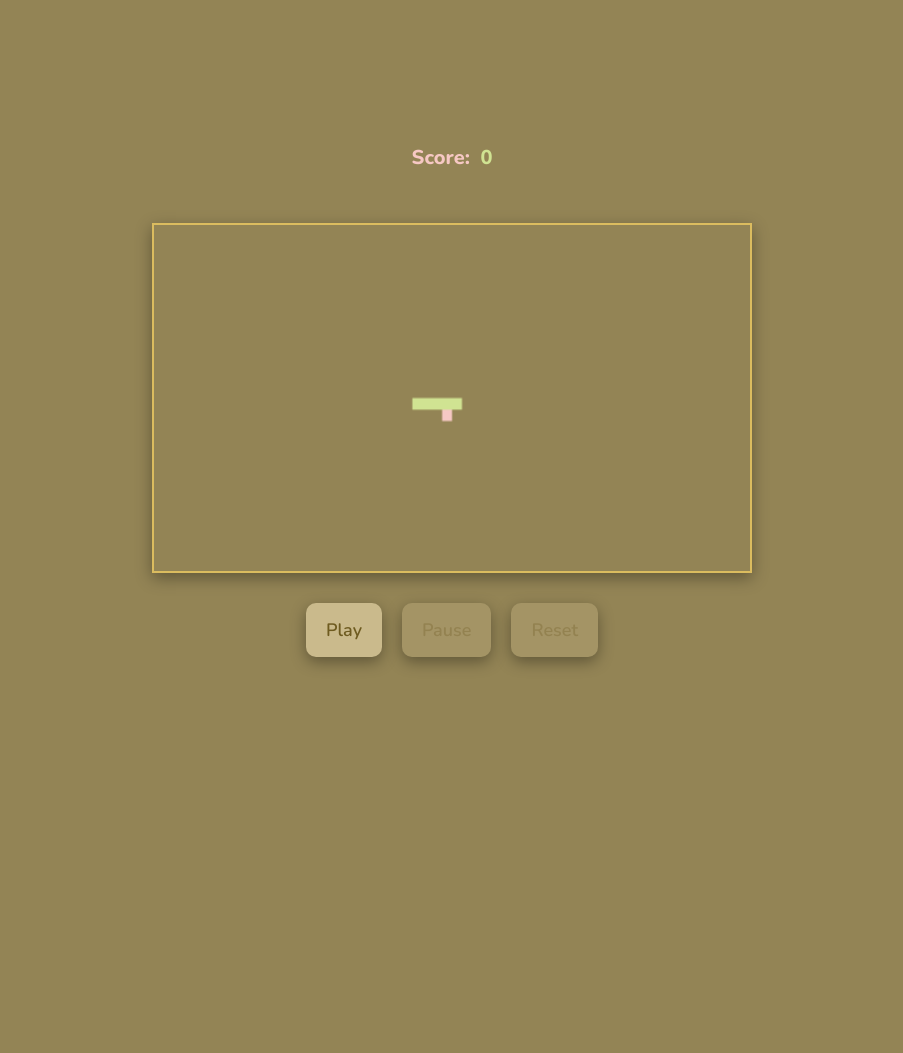
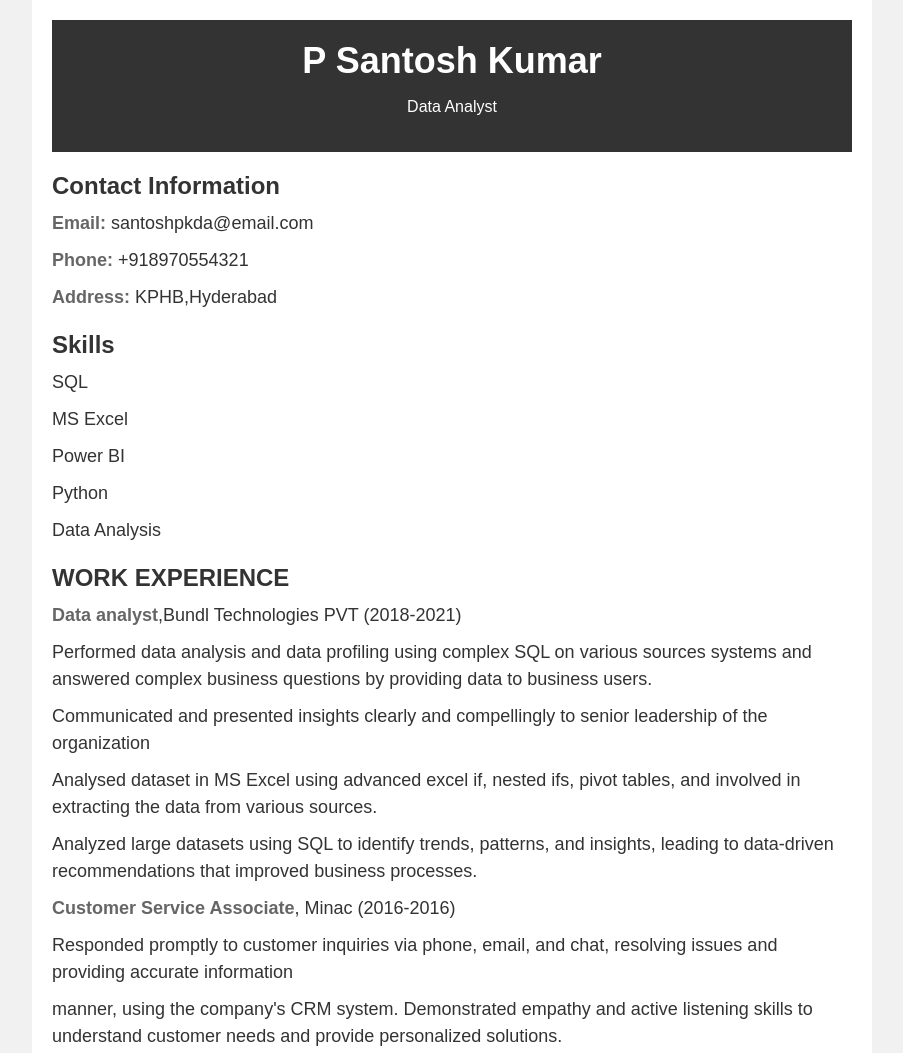
Before and after one commit to SantoshPDA/santoshpda.github.io, a plain HTML site: page index.html in a window 1280 px wide. Shown: the top 1053 px of the page, without its empty margins (188-1091 px from the left). Before the commit the page ends 800 px from the top, so only its background shows below. Drawn offline with nearby package versions, Linux system fonts and the light colour scheme.

Commit message:
Update index.html

```diff
--- a/index.html
+++ b/index.html
@@ -1,281 +1,138 @@
 <!DOCTYPE html>
 <html>
   <head>
-    <title>My Webpage</title>
-  </head>
+    <title>John Doe's Resume</title>
     <style>
-  @import url('https://fonts.googleapis.com/css2?family=Nunito:wght@400;600;800&display=swap');
-
-*,
-::after,
-::before {
-    border: 0;
-    box-sizing: border-box;
+      body {
+        font-family: Arial, sans-serif;
         margin: 0;
         padding: 0;
-    outline: none;
+        background-color: #f1f1f1;
       }
 
-html {
-    font-size: 62.5%;
+      .container {
+        max-width: 800px;
+        margin: 0 auto;
+        background-color: #fff;
+        padding: 20px;
+      }
+
+      header {
+        background-color: #333;
+        color: #fff;
+        padding: 20px;
+        text-align: center;
+      }
+
+      h1 {
+        margin: 0;
+        font-size: 36px;
+      }
+
+      h2 {
+        margin: 20px 0 10px 0;
+        font-size: 24px;
+        color: #333;
+      }
+
+      ul {
+        list-style: none;
+        margin: 0;
+        padding: 0;
+      }
+
+      li {
+        margin-bottom: 10px;
+        color: #333;
+      }
+
+      .section {
+        margin: 20px 0;
+      }
+
+      .section h2 {
+        margin-top: 0;
+      }
+
+      .section ul li {
+        font-size: 18px;
+        line-height: 1.5;
+      }
+
+      .section ul li span {
+        font-weight: bold;
+        color: #666;
       }
 
 	  body {
-    font-family: 'Nunito', sans-serif;
-    background-color: #938455;
+  font-family: Arial, sans-serif;
   margin: 0;
   padding: 0;
-    display: flex;
-    flex-direction: column;
-    justify-content: center;
-    align-items: center;
-    height: 100vh;
-    width: 100vw;
+  background-color: #f1f1f1;
 }
 
-canvas {
-    box-shadow: rgba(0, 0, 0, 0.35) 0px 5px 15px;
-    width: 600px;
-    height: 350px;
-    border: 2px solid #DBBC5F;
-}
+.container {
+  max-width: 800px;
+  margin: 0 auto;
 
-.score {
-    font-size: 2rem;
-    margin-bottom: 1.5rem;
-    font-weight: 800;
-    color: #f6c8c4;
+    </style>
+  </head>
+  <body>
+    <div class="container">
+      <header>
+        <h1>P Santosh Kumar</h1>
+        <p>Data Analyst</p>
+      </header>
 
-}
+      <div class="section">
+        <h2>Contact Information</h2>
+        <ul>
+          <li><span>Email:</span> santoshpkda@email.com</li>
+          <li><span>Phone:</span> +918970554321</li>
+          <li><span>Address:</span> KPHB,Hyderabad</li>
+        </ul>
+      </div>
 
-.message {
-    font-size: 2rem;
-    margin-bottom: 1rem;
-    font-weight: 800;
-    color: #d0e392;
-    opacity: 0;
-}
+      <div class="section">
+        <h2>Skills</h2>
+        <ul>
+          <li>SQL</li>
+          <li>MS Excel</li>
+          <li>Power BI</li>
+          <li>Python</li>
+          <li>Data Analysis</li>
+        </ul>
+      </div>
 
-.score span {
-    color: #d0e392;
-    margin-left: .5rem;
-}
+      <div class="section">
+        <h2>WORK EXPERIENCE</h2>
+        <ul>
+          <li><span>Data analyst</span>,Bundl Technologies PVT (2018-2021)</li>
+          <li>Performed data analysis and data profiling using complex SQL on various
+sources systems and answered complex business questions by providing data
+to business users.
+</li><li></li><li>Communicated and presented insights clearly and compellingly to senior
+leadership of the organization</li>
+<li>Analysed dataset in MS Excel using advanced excel if, nested ifs, pivot tables,
+and involved in extracting the data from various sources.</li><li>Analyzed large datasets using SQL to identify trends, patterns, and insights,
+leading to data-driven recommendations that improved business processes.
+</li>          <li><span>Customer Service Associate</span>, Minac (2016-2016)</li>
+          <li>Responded promptly to customer inquiries via phone, email, and chat, resolving
+issues and providing accurate information</li><li>manner, using the company's CRM system.
+Demonstrated empathy and active listening skills to understand customer needs
+and provide personalized solutions.</li><li>to provide effective recommendations to customers.
+Collaborated with cross-functional teams, including sales and logistics, to
+ensure timely and accurate delivery of products and services.
+</li>
+        </ul>
+      </div>
 
-.buttons-ctn {
-    display: flex;
-    gap: 2rem;
-    margin-top: 3rem;
-}
-
-button {
-    cursor: pointer;
-    font-size: 1.8rem;
-    padding: 1.5rem 2rem;
-    border-radius: 10px;
-    font-family: 'Nunito', sans-serif;
-    font-weight: 600;
-    background-color: #CABA8C;
-    color: #6e5b20;
-    border: none;
-    transition: background-color 0.3s ease, color 0.5s ease;
-    box-shadow: rgba(0, 0, 0, 0.35) 0px 5px 15px;
-}
-
-button:hover {
-    background-color: #DBBC5F;
-    color: #ffffff;
-}
-
-button.inactive {
-    pointer-events: none;
-    background-color: rgb(202, 186, 140, 0.3);
-    color: rgba(110, 91, 32, 0.3);
-}
-
-@media screen and (min-width:500px) {
-    canvas {
-        color: #f6c8c4;
-    }
-}
-  </style>
-<body>
-    <p class="score">Score: <span id="score"></span></p>
-    <p class="message">GAME OVER!</p>
-    <canvas id="game-board"></canvas>
-    <div class="buttons-ctn">
-        <button class="btn-play" id="play">Play</button>
-        <button class="btn-pause" id="pause">Pause</button>
-        <button class="btn-reset" id="reset">Reset</button>
+      <div class="section">
+        <h2>Education</h2>
+        <ul>
+          <li><span>Bachelor of Technology in Electroncs and Cummunication Engineering</span>, TRRCET (2015)</li>
+        </ul>
+      </div>
     </div>
   </body>
-<script>const canvasElement = document.querySelector("#game-board");
-const context = canvasElement.getContext("2d");
-const scoreElement = document.querySelector('#score');
-const messageElement = document.querySelector('.message');
-const playButton = document.querySelector('#play');
-const pauseButton = document.querySelector('#pause');
-const resetButton = document.querySelector('#reset');
-const snakeSize = 5;
-const gridSize = 5;
-
-let snake = [];
-let food = {};
-let score = 0;
-let direction = '';
-let gameLoopInterval = 0;
-let isRunningGame = false;
-
-function startGame() {
-    if (!isRunningGame) {
-        score = 0;
-        direction = "right";
-    };
-
-    document.addEventListener("keydown", changeDirection);
-    gameLoopInterval = setInterval(gameLoop, 1000 / 10);
-    resetButton.classList.add('inactive');
-    pauseButton.classList.remove('inactive');
-    playButton.classList.add('inactive');
-    gameLoop();
-};
-
-function createSnake() {
-
-    // starts snake from the center
-    const centerX = Math.floor(canvasElement.width / gridSize / 2);
-    const centerY = Math.floor(canvasElement.height / gridSize / 2);
-
-    for (let i = 0; i < snakeSize; i++) {
-        snake.push({ x: centerX - i, y: centerY });
-    };
-};
-
-function createFood() {
-    food = {
-        x: Math.floor(Math.random() * (canvasElement.width / gridSize)),
-        y: Math.floor(Math.random() * (canvasElement.height / gridSize)),
-    };
-};
-
-function drawSnake() {
-    snake.forEach(function (segment) {
-        context.fillStyle = '#d0e392';
-        context.fillRect(segment.x * gridSize, segment.y * gridSize, gridSize, gridSize);
-    });
-};
-
-function drawFood() {
-    context.fillStyle = "#f6c8c4";
-    context.fillRect(food.x * gridSize, food.y * gridSize, gridSize, gridSize);
-};
-
-function changeDirection(e) {
-    const downKeyCode = 40;
-    const upKeyCode = 38;
-    const rightKeyCode = 39;
-    const leftKeyCode = 37;
-
-    if (e.keyCode === leftKeyCode && direction !== "right") {
-        direction = "left";
-    } else if (e.keyCode === upKeyCode && direction !== "down") {
-        direction = "up";
-    } else if (e.keyCode === rightKeyCode && direction !== "left") {
-        direction = "right";
-    } else if (e.keyCode === downKeyCode && direction !== "up") {
-        direction = "down";
-    };
-};
-
-function clearCanvas() {
-    context.clearRect(0, 0, canvasElement.width, canvasElement.height);
-};
-
-// Move the snake's head according to the direction and add it to the front of the snake array.
-function moveSnake() {
-    const head = {
-        x: snake[0].x + (direction === "right" ? 1 : direction === "left" ? -1 : 0),
-        y: snake[0].y + (direction === "down" ? 1 : direction === "up" ? -1 : 0),
-    };
-
-    snake.unshift(head);
-    // Check if snake has eaten food or pop last segment
-    if (head.x === food.x && head.y === food.y) {
-        score += 5;
-        createFood();
-    } else {
-        snake.pop();
-    }
-    scoreElement.innerHTML = score;
-};
-
-function gameLoop() {
-    clearCanvas();
-    drawSnake();
-    drawFood();
-    moveSnake();
-    checkCollision();
-};
-
-function checkCollision() {
-
-    if (snake[0].x < 0 || snake[0].x >= canvasElement.width / gridSize || snake[0].y < 0 || snake[0].y >= canvasElement.height / gridSize) {
-        gameOver();
-    };
-
-    for (let i = 1; i < snake.length; i++) {
-        if (snake[0].x === snake[i].x && snake[0].y === snake[i].y) {
-            gameOver();
-        };
-    };
-};
-
-function pauseGame() {
-    isRunningGame = true;
-    pauseButton.classList.add('inactive');
-    resetButton.classList.remove('inactive');
-    playButton.classList.remove('inactive');
-    clearInterval(gameLoopInterval);
-};
-
-function gameOver() {
-    messageElement.style.opacity = '1';
-    playButton.classList.add('inactive');
-    pauseButton.classList.add('inactive');
-    resetButton.classList.remove('inactive');
-    clearInterval(gameLoopInterval);
-}
-
-function resetGame() {
-    snake = [];
-    food = {};
-    direction = '';
-    gameLoopInterval = 0;
-    isRunningGame = false;
-    scoreElement.innerHTML = 0;
-    messageElement.style.opacity = '0';
-    playButton.classList.remove('inactive');
-    resetButton.classList.add('inactive');
-    playButton.addEventListener('click', startGame);
-    pauseButton.addEventListener('click', pauseGame);
-
-    clearCanvas();
-    createSnake();
-    createFood();
-    drawSnake();
-    drawFood();
-};
-
-playButton.addEventListener('click', startGame);
-pauseButton.addEventListener('click', pauseGame);
-resetButton.addEventListener('click', resetGame);
-
-window.addEventListener('DOMContentLoaded', function () {
-    scoreElement.innerHTML = score;
-    resetButton.classList.add('inactive');
-    pauseButton.classList.add('inactive');
-    createSnake();
-    createFood();
-    drawSnake();
-    drawFood();
-});</script>
 </html>
```
Lines whose indentation alone changed are shown as unchanged.
